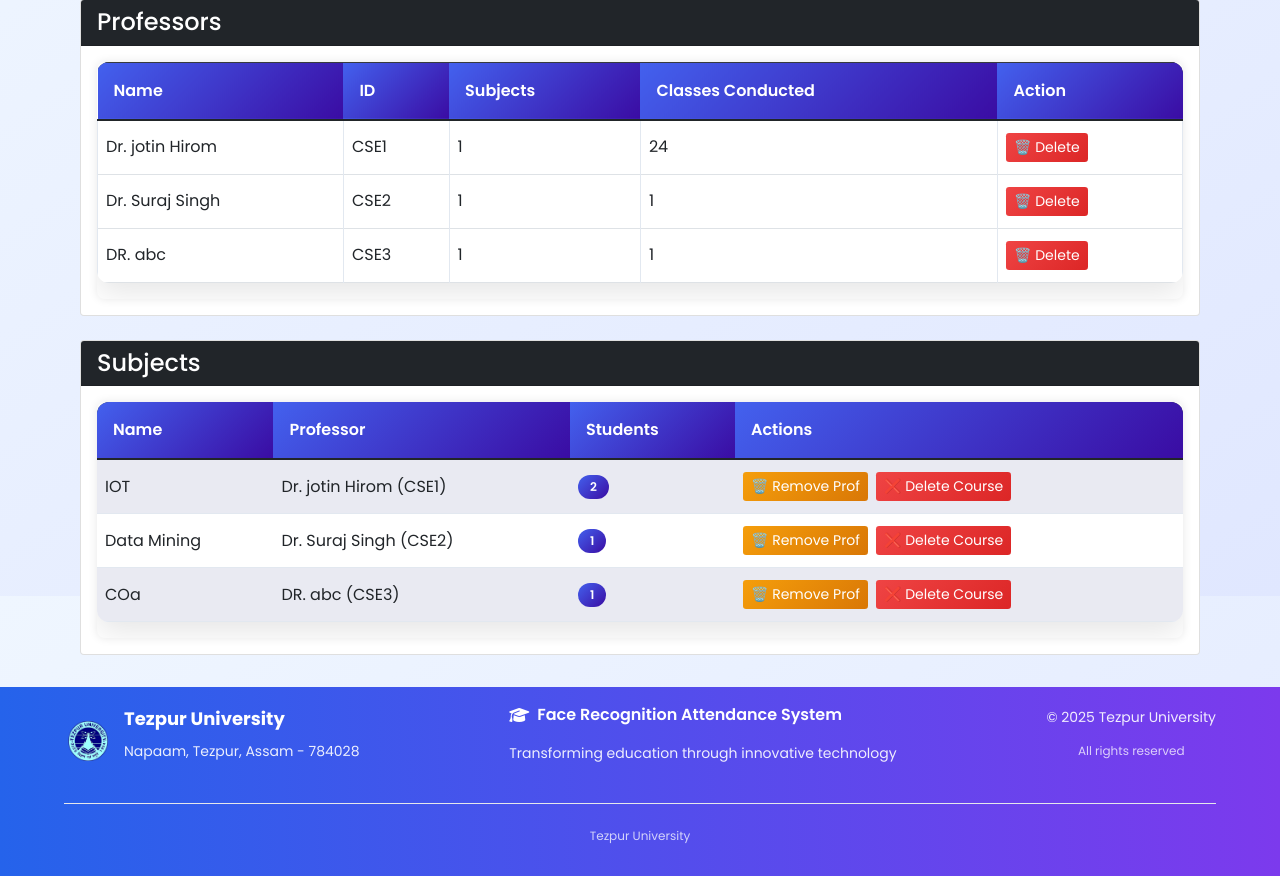
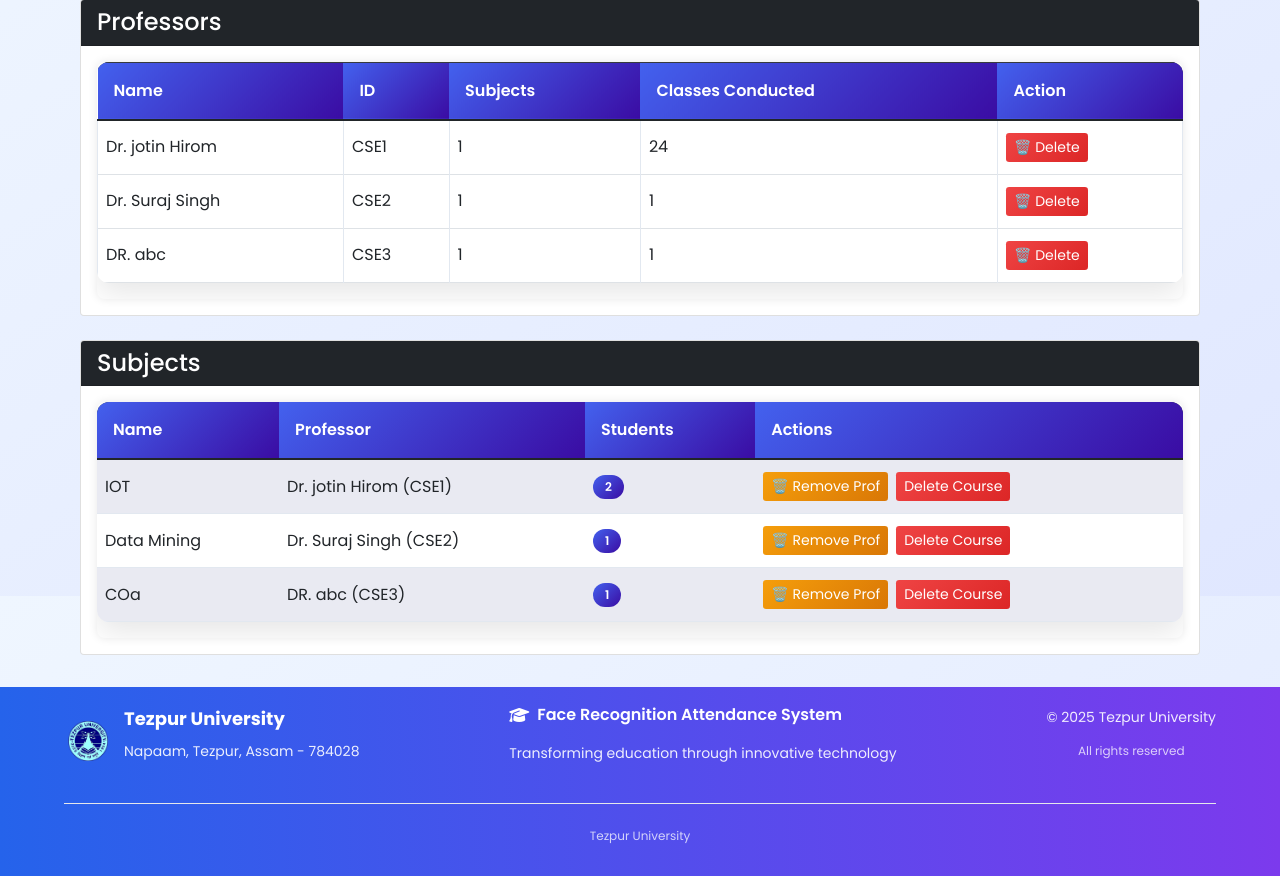
Before and after one commit to kautilyadhyan12/face-recognition-attendance-system, a Flask app: page /department/dashboard in a window 1280 px wide. Shown: the part 1004-1880 px from the top of the page. Run offline with Flask 3, Linux system fonts and the light colour scheme; a user stored in the database is signed in; data comes from the database, SQL or seed files in the repository.

Commit message:
Update department_dashboard.html

```diff
--- a/templates/department_dashboard.html
+++ b/templates/department_dashboard.html
@@ -164,8 +164,8 @@
                     </form>
                   {% endif %}
                   <form method="POST" action="{{ url_for('delete_subject', subject_id=subj.id) }}"
-                        onsubmit="return confirm('⚠️ WARNING: This will permanently delete {{ subj.name }} and ALL associated data (students, attendance records, images)! This action cannot be undone.')">
-                    <button type="submit" class="btn btn-danger btn-sm">❌ Delete Course</button>
+                        onsubmit="return confirm(' WARNING: This will permanently delete {{ subj.name }} and ALL associated data (students, attendance records, images)! This action cannot be undone.')">
+                    <button type="submit" class="btn btn-danger btn-sm"> Delete Course</button>
                   </form>
                 </div>
               </td>
```
